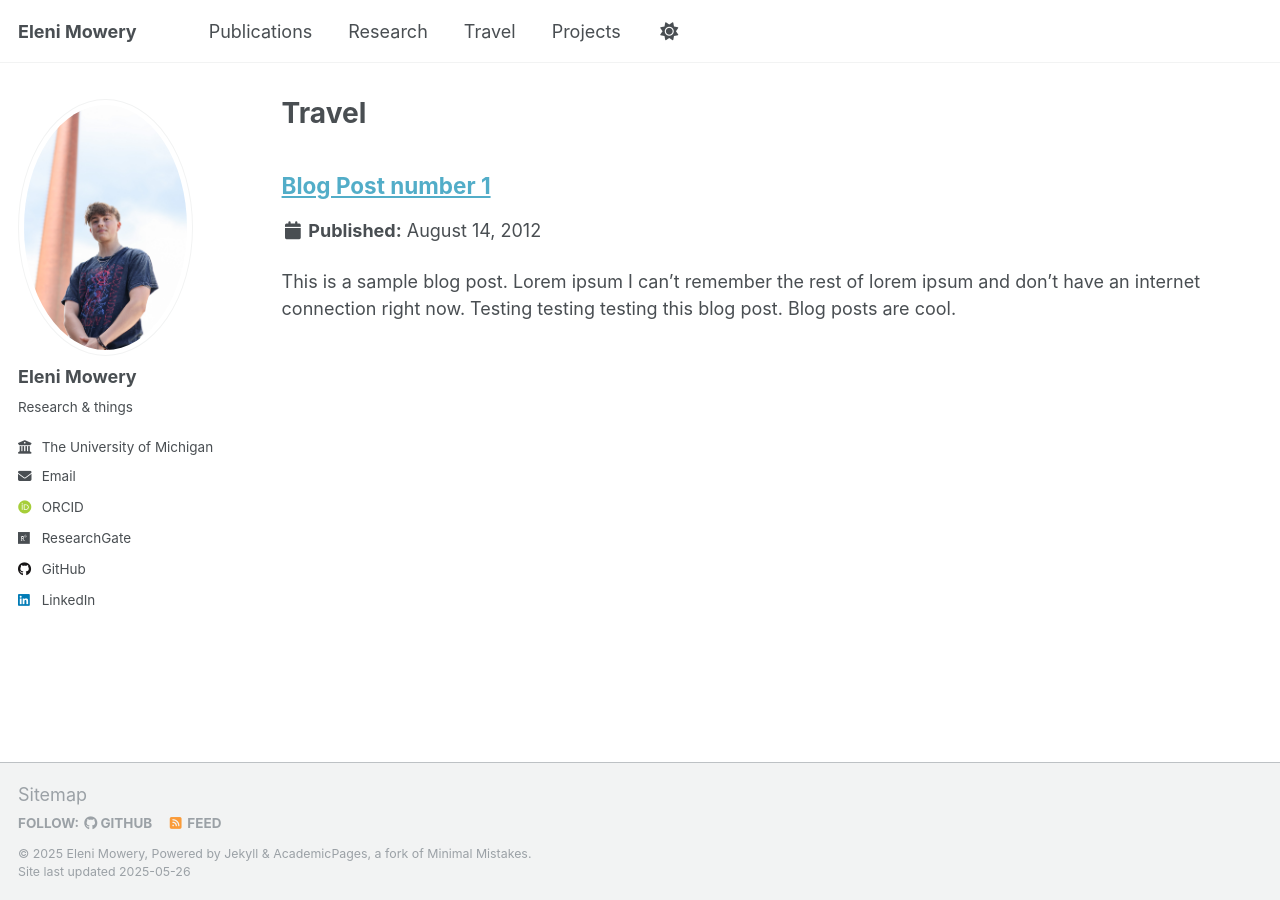
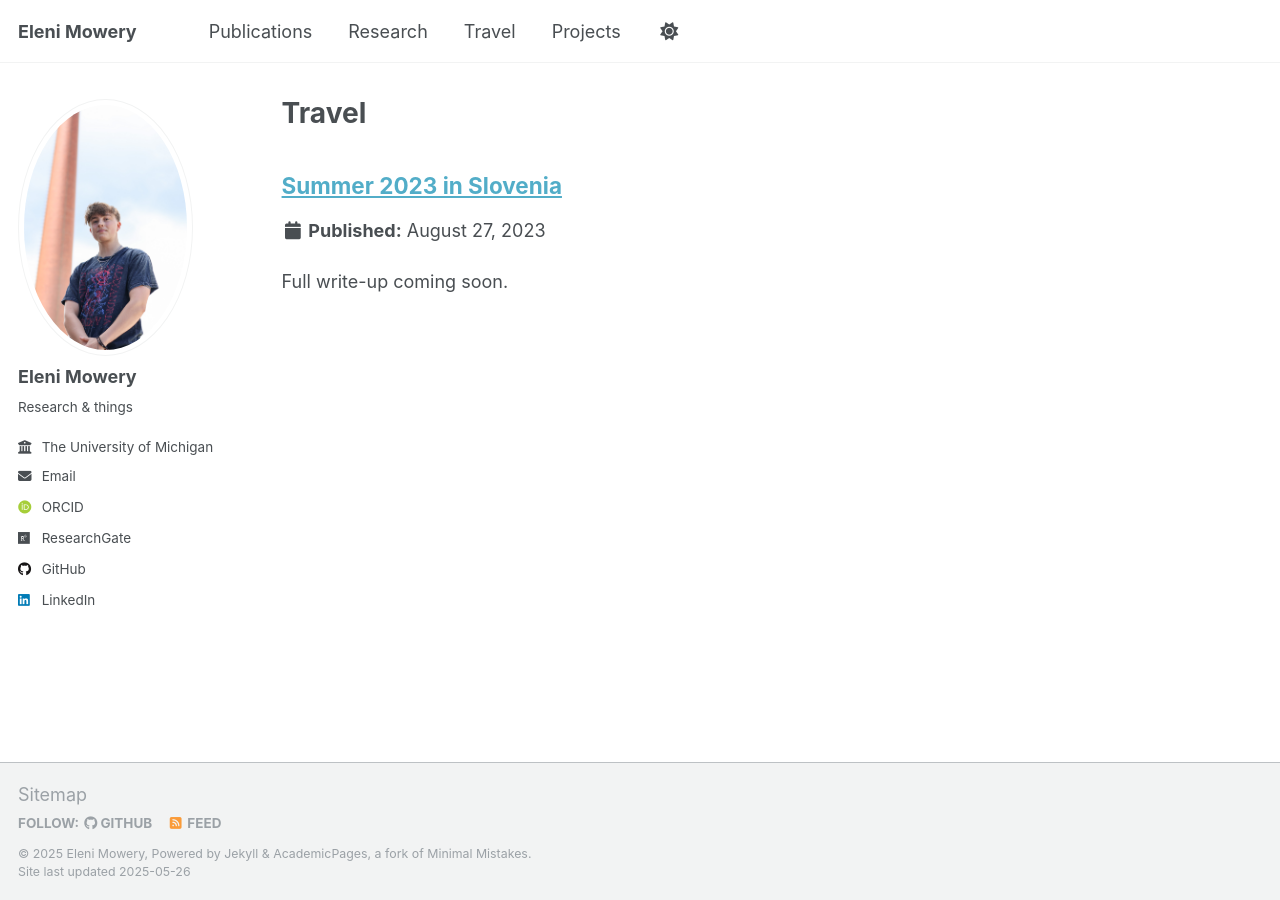
Before and after one commit to etmowery/etmowery.github.io, a Jekyll site: the page built from _pages/travel.html, in a window 1280 px wide. Built offline with Jekyll 4.4.1, drawn with Linux system fonts in a browser that asks for light colours; some web fonts are replaced.

Commit message:
Update 2012-08-14-blog-post-1.md

```diff
--- a/_travel/2012-08-14-blog-post-1.md
+++ b/_travel/2012-08-14-blog-post-1.md
@@ -1,20 +1,9 @@
 ---
-title: 'Blog Post number 1'
-date: 2012-08-14
-permalink: /posts/2012/08/blog-post-1/
+title: 'Summer 2023 in Slovenia'
+date: 2023-08-27
+permalink: /posts/2023/08/slovenia/
 tags:
-  - cool posts
-  - category1
-  - category2
+
 ---
 
-This is a sample blog post. Lorem ipsum I can't remember the rest of lorem ipsum and don't have an internet connection right now. Testing testing testing this blog post. Blog posts are cool.
-
-Headings are cool
-======
-
-You can have many headings
-======
-
-Aren't headings cool?
-------
+Full write-up coming soon.
```
